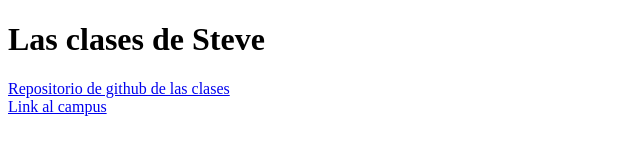
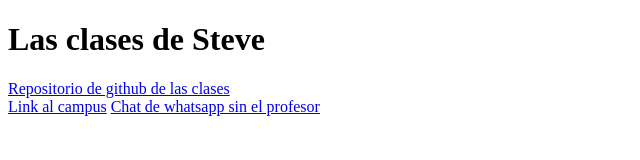
Before and after one commit to estebanpiazza/PW-itba-1Cuat-2022, a plain HTML site: page index.html in a window 1280 px wide. Shown: the whole page, without its empty margins (0-640 px from the left). Drawn offline with Linux system fonts and the light colour scheme.

Commit message:
cambios varios

```diff
--- a/index.html
+++ b/index.html
@@ -10,5 +10,6 @@
     <h1>Las clases de Steve</h1>
     <a href="https://github.com/estebanpiazza/PW-itba-1Cuat-2022/" target="_blank">Repositorio de github de las clases</a> <br>
     <a href="https://campus.itba.edu.ar/ultra/courses/_23392_1/cl/outline" target="_blank"> Link al campus</a>
+    <a href="https://chat.whatsapp.com/BE4QeWPqlFD1zE1QePYjRJ" target="_blank"> Chat de whatsapp sin el profesor</a>
 </body>
 </html>
```
